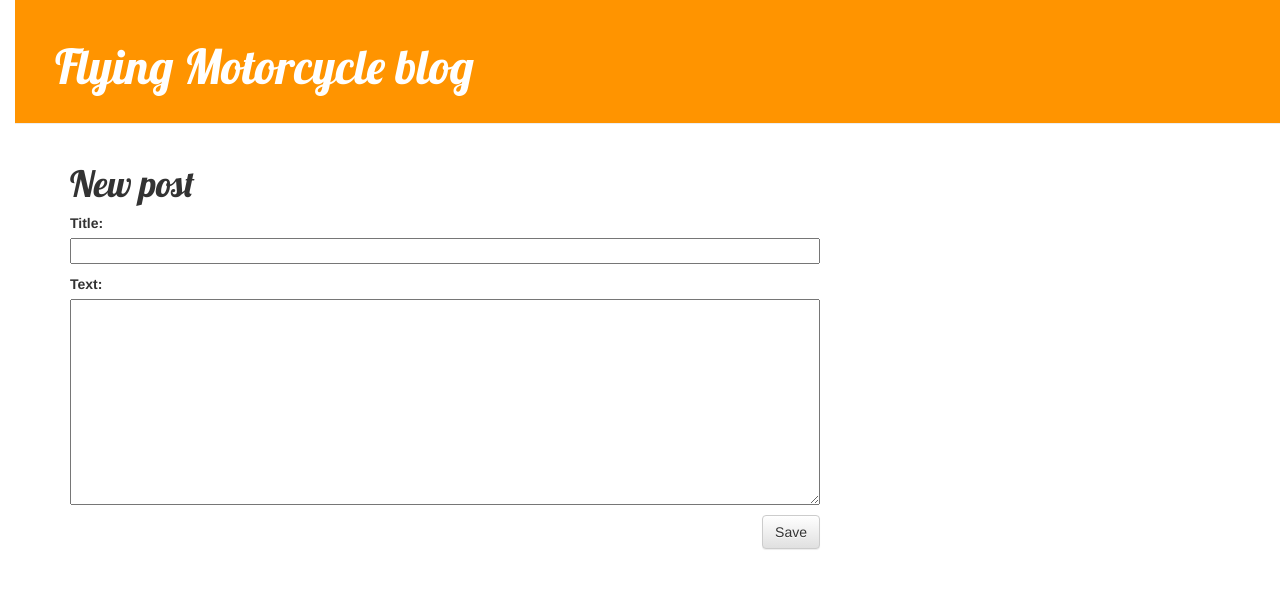
After one commit to worzel1/my-first-blog, a Django app: page /post/new/ in a window 1280 px wide. The commit adds this page. Shown: the top 589 px of the page. Run offline with Django 3.2, Linux system fonts and the light colour scheme; some libraries are stand-ins or nearby versions.

Commit message:
Added views to create/edit blog

```diff
--- /dev/null
+++ b/blog/forms.py
@@ -0,0 +1,9 @@
+from django import forms
+
+from .models import Post
+
+class PostForm(forms.ModelForm):
+
+    class Meta:
+        model = Post
+        fields = ('title', 'text',)
--- a/blog/templates/blog/base.html
+++ b/blog/templates/blog/base.html
@@ -1,7 +1,7 @@
 {% load staticfiles %}
 <html>
     <head>
-        <title>Django Girls blog</title>
+        <title>Flying Motorcycle blog</title>
         <link rel="stylesheet" href="//maxcdn.bootstrapcdn.com/bootstrap/3.2.0/css/bootstrap.min.css">
         <link rel="stylesheet" href="//maxcdn.bootstrapcdn.com/bootstrap/3.2.0/css/bootstrap-theme.min.css">
         <link href='//fonts.googleapis.com/css?family=Lobster&subset=latin,latin-ext' rel='stylesheet' type='text/css'>
@@ -9,7 +9,10 @@
     </head>
     <body>
 		<div class="page-header">
-			<h1><a href="/">Django Girls Blog</a></h1>
+			{% if user.is_authenticated %}
+				<a href="{% url 'post_new' %}" class="top-menu"><span class="glyphicon glyphicon-plus"></span></a>
+			{% endif %}
+			<h1><a href="/">Flying Motorcycle blog</a></h1>
 		</div>
 		<div class="content container">
 			<div class="row">
--- a/blog/templates/blog/post_detail.html
+++ b/blog/templates/blog/post_detail.html
@@ -7,6 +7,10 @@
                 {{ post.published_date }}
             </div>
         {% endif %}
+        {% if user.is_authenticated %}
+			<a class="btn btn-default" href="{% url 'post_edit' pk=post.pk %}">
+				<span class="glyphicon glyphicon-pencil"></span></a>
+		{% endif %}
         <h1>{{ post.title }}</h1>
         <p>{{ post.text|linebreaksbr }}</p>
     </div>
--- /dev/null
+++ b/blog/templates/blog/post_edit.html
@@ -0,0 +1,9 @@
+{% extends 'blog/base.html' %}
+
+{% block content %}
+    <h1>New post</h1>
+    <form method="POST" class="post-form">{% csrf_token %}
+        {{ form.as_p }}
+        <button type="submit" class="save btn btn-default">Save</button>
+    </form>
+{% endblock %}
--- a/blog/urls.py
+++ b/blog/urls.py
@@ -4,4 +4,6 @@ from . import views
 urlpatterns = [
     url(r'^$', views.post_list, name='post_list'),
     url(r'^post/(?P<pk>\d+)/$', views.post_detail, name='post_detail'),
+    url(r'^post/new/$', views.post_new, name='post_new'),
+    url(r'^post/(?P<pk>\d+)/edit/$', views.post_edit, name='post_edit'),
 ]
--- a/blog/views.py
+++ b/blog/views.py
@@ -1,6 +1,7 @@
-from django.shortcuts import render, get_object_or_404
+from django.shortcuts import render, get_object_or_404, redirect
 from django.utils import timezone
 from .models import Post
+from .forms import PostForm
 
 def post_list(request):
     posts = Post.objects.filter(published_date__lte=timezone.now()).order_by('published_date')
@@ -9,3 +10,34 @@ def post_list(request):
 def post_detail(request, pk):
     post = get_object_or_404(Post, pk=pk)
     return render(request, 'blog/post_detail.html', {'post': post})
+
+def post_new(request):
+    form = PostForm()
+    return render(request, 'blog/post_edit.html', {'form': form})
+
+def post_new(request):
+    if request.method == "POST":
+        form = PostForm(request.POST)
+        if form.is_valid():
+            post = form.save(commit=False)
+            post.author = request.user
+            post.published_date = timezone.now()
+            post.save()
+            return redirect('post_detail', pk=post.pk)
+    else:
+        form = PostForm()
+    return render(request, 'blog/post_edit.html', {'form': form})
+
+def post_edit(request, pk):
+    post = get_object_or_404(Post, pk=pk)
+    if request.method == "POST":
+        form = PostForm(request.POST, instance=post)
+        if form.is_valid():
+            post = form.save(commit=False)
+            post.author = request.user
+            post.published_date = timezone.now()
+            post.save()
+            return redirect('post_detail', pk=post.pk)
+    else:
+        form = PostForm(instance=post)
+    return render(request, 'blog/post_edit.html', {'form': form})
```
